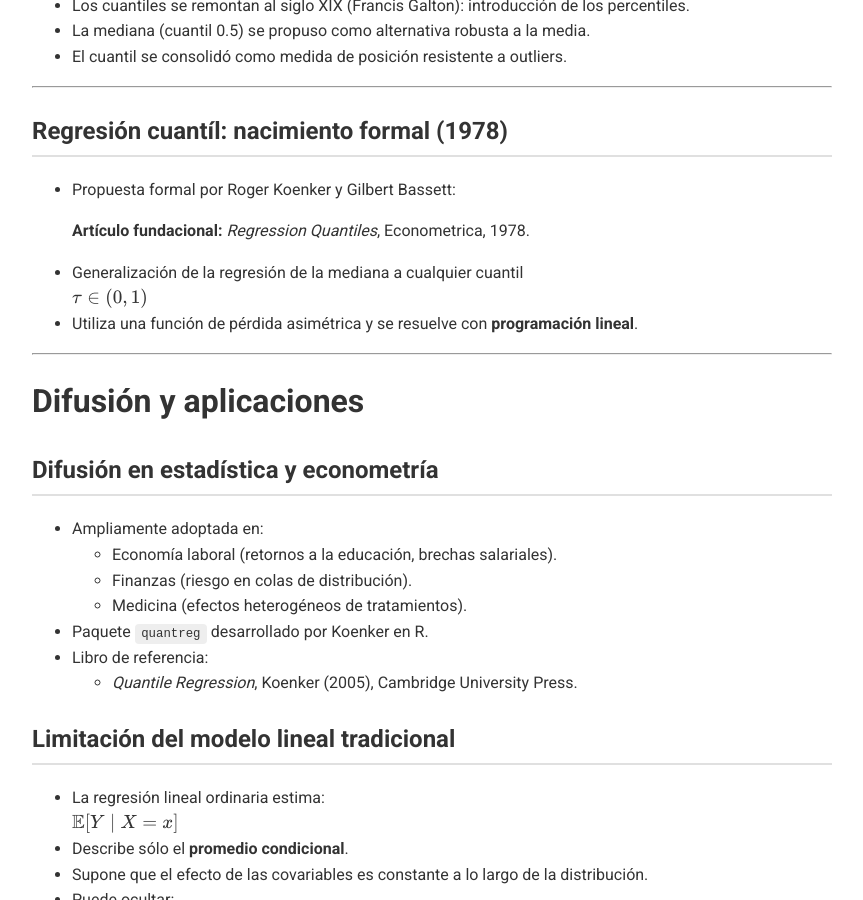
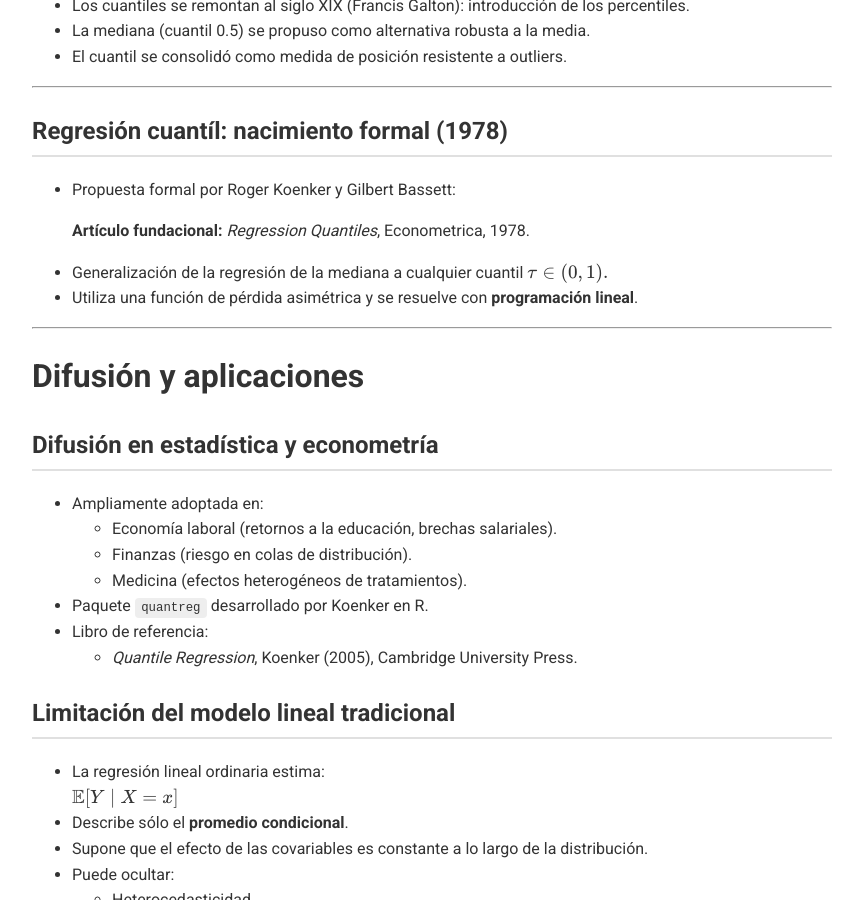
Before and after one commit to Bismont/github.io, a Jekyll site: the page built from index.md, in a window 1280 px wide and 900 px high, scrolled down 593 px. Shown: the whole window, without its empty margins (208-1071 px from the left). Built offline with Jekyll 4.4.1, drawn with Linux system fonts in a browser that asks for light colours.

Commit message:
Updating formating

```diff
--- a/index.md
+++ b/index.md
@@ -35,10 +35,7 @@ jupyter: true
 
   **Artículo fundacional:** *Regression Quantiles*, Econometrica, 1978.
 
-- Generalización de la regresión de la mediana a cualquier cuantil
-  $$
-    \tau \in (0,1)
-  $$
+- Generalización de la regresión de la mediana a cualquier cuantil  $\tau \in (0,1).$
 - Utiliza una función de pérdida asimétrica y se resuelve con **programación lineal**.
 
 ---
```
